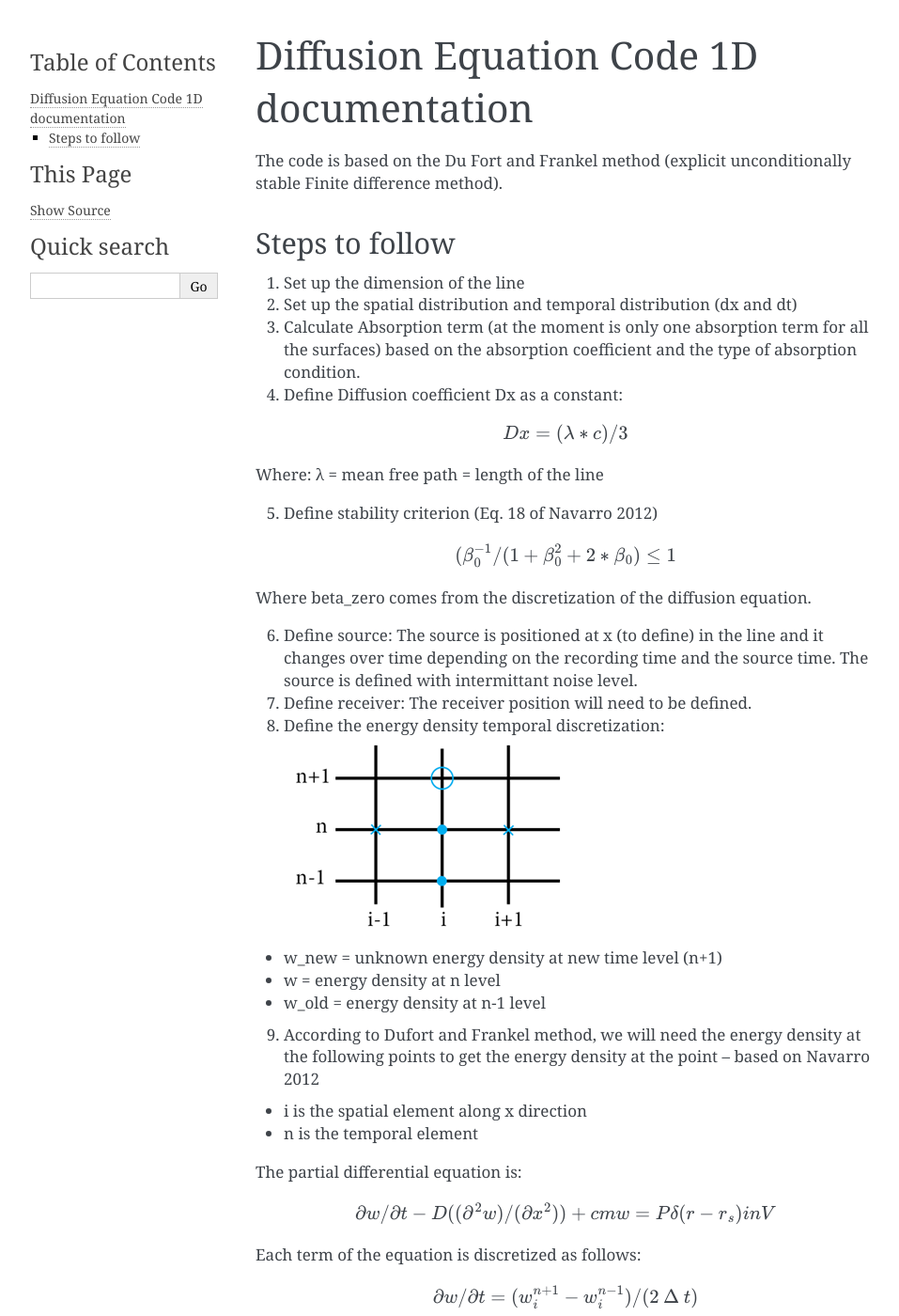
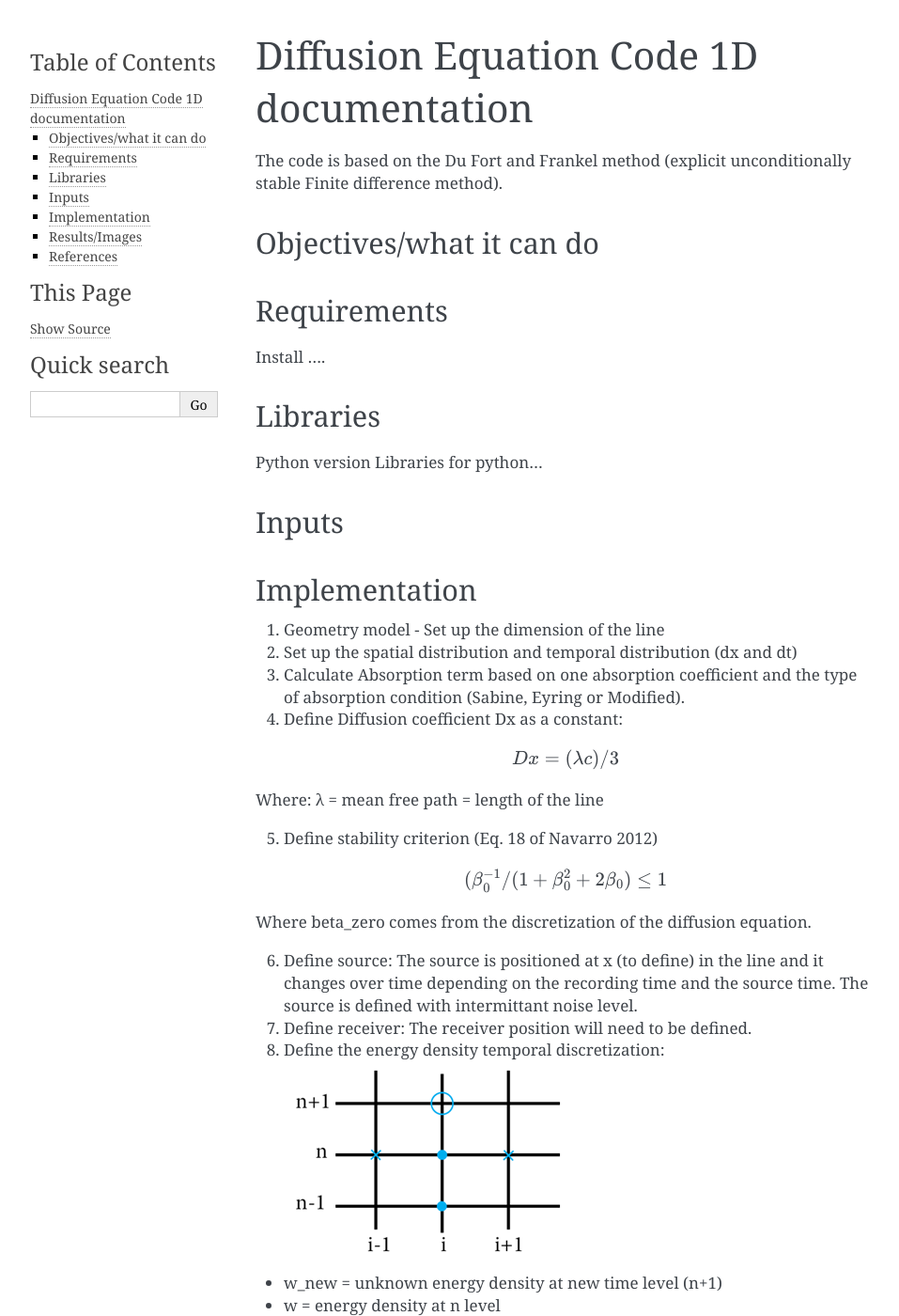
Before and after one commit to Building-acoustics-TU-Eindhoven/Diffusion, a Sphinx documentation site: the page built from doc/Documentation1D.md, in a window 1280 px wide and 1400 px high. Shown: the whole window at 94% size, without its empty margins (148-1105 px from the left). Built offline with Sphinx 7.4.7, drawn with Linux system fonts in a browser that asks for light colours; some of the changed text lies outside the part shown.

Commit message:
Modified REAMME file and Doc with paragraph titles

````diff
--- a/doc/Documentation1D.md
+++ b/doc/Documentation1D.md
@@ -2,20 +2,31 @@
 
 The code is based on the Du Fort and Frankel method (explicit unconditionally stable Finite difference method).
 
-## Steps to follow
-1. Set up the dimension of the line
+## Objectives/what it can do
+
+## Requirements
+Install ....
+
+## Libraries
+Python version
+Libraries for python...
+
+## Inputs
+
+## Implementation
+1. Geometry model - Set up the dimension of the line
 2. Set up the spatial distribution and temporal distribution (dx and dt)
-3. Calculate Absorption term (at the moment is only one absorption term for all the surfaces) based on the absorption coefficient and the type of absorption condition.
+3. Calculate Absorption term based on one absorption coefficient and the type of absorption condition (Sabine, Eyring or Modified).
 4. Define Diffusion coefficient Dx as a constant:
 ```{math}
-Dx = (λ*c)/3
+Dx = (λc)/3
 ```
 Where:
 λ = mean free path = length of the line
 
 5. Define stability criterion (Eq. 18 of Navarro 2012)
 ```{math}
-(β_0^{-1}/(1+β_0^2+2*β_0)≤ 1
+(β_0^{-1}/(1+β_0^2+2β_0)≤ 1
 ```
 Where beta\_zero comes from the discretization of the diffusion equation.
 
@@ -107,3 +118,7 @@ SPL = 20 log_10⁡(((w_{i_r}^{n+1}ρc_{0}^2 ))/p_{ref}^2)
 
 13. Calculate Clarity, Definition and Centre Time
 The values are calculate from the Barron’s revisited theory formulas (Vorlander 2008) with the influence of the direct field neglected.
+
+## Results/Images
+
+## References
````
Also changed, not shown: README.md (+7 -0 lines).
